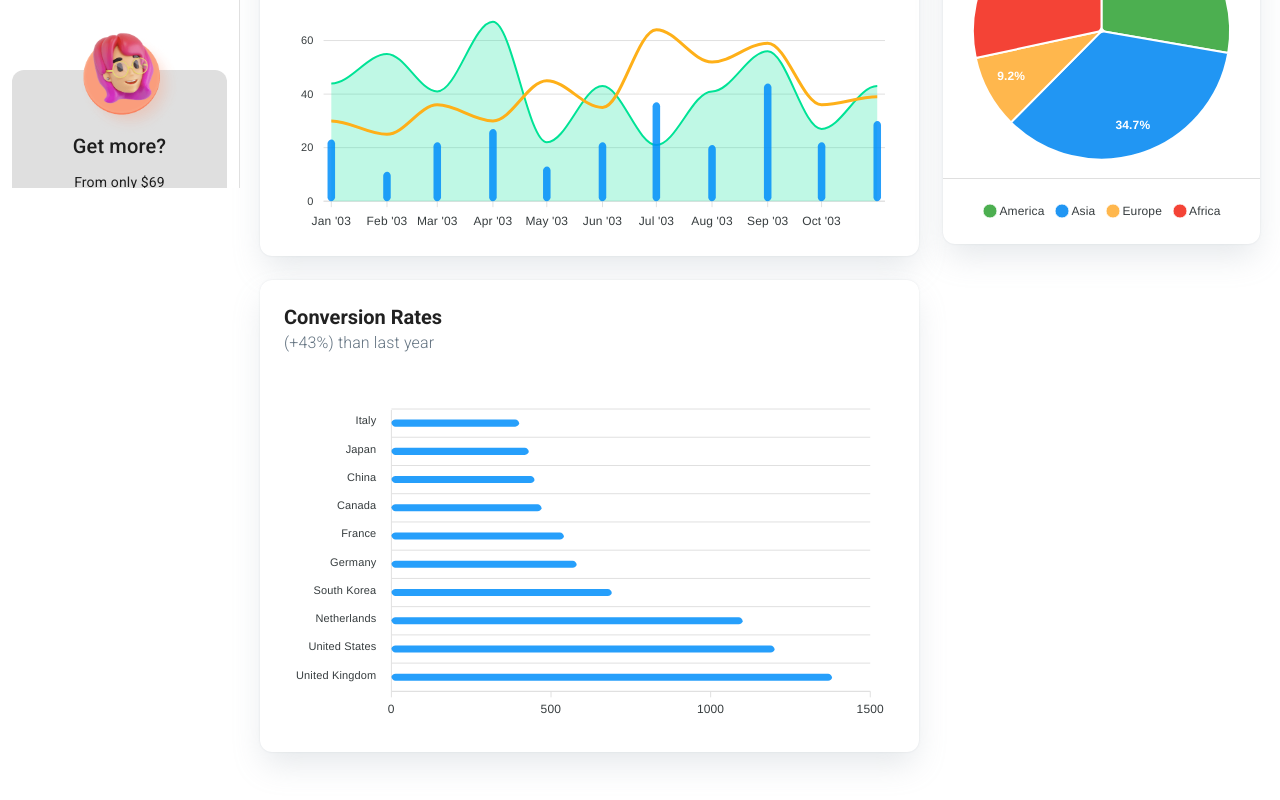
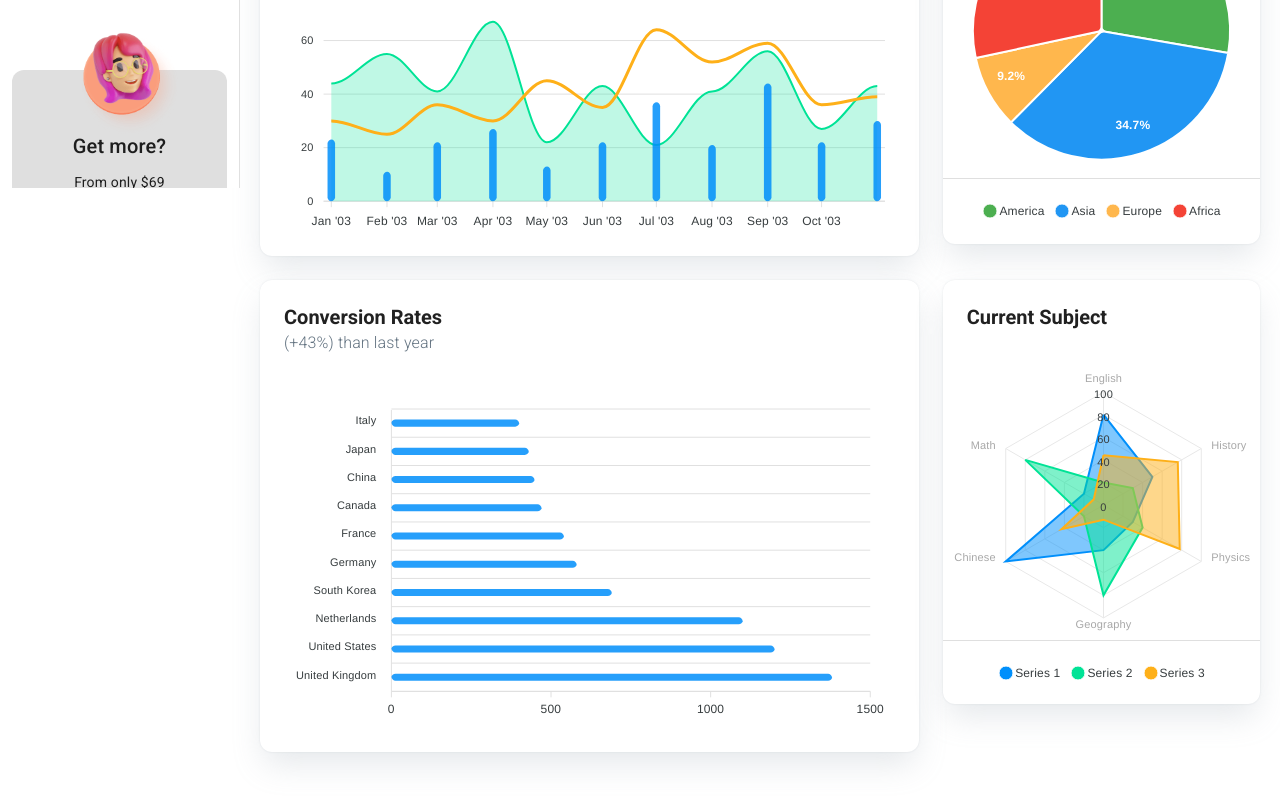
Before and after one commit to super-austin/MUISample, a React (Create React App) app: page /dashboard in a window 1280 px wide. Shown: the part 612-1412 px from the top of the page. Built offline with nearby package versions, Linux system fonts and the light colour scheme.

Commit message:
dash: added radar chart

```diff
--- /dev/null
+++ b/src/components/Dashboard/ChartCurrentSubject.js
@@ -0,0 +1,71 @@
+import { styled } from "@material-ui/styles";
+import DashCard from "./DashCard";
+import DashCardHeader from "./DashCardHeader";
+import { Box } from "@mui/system";
+import ReactApexChart from "react-apexcharts";
+
+const DivStyle = styled(Box)(({ theme }) => ({
+  paddingTop: theme.spacing(1),
+  "& .apexcharts-legend": {
+    borderTop: `1px solid ${theme.palette.gray.light}`,
+    padding: `20px 4px 4px 4px`,
+  },
+}));
+
+// series data for radar
+const SERIES_DATA = [
+  {
+    name: "Series 1",
+    data: [80, 50, 30, 40, 100, 20],
+  },
+  {
+    name: "Series 2",
+    data: [20, 30, 40, 80, 20, 80],
+  },
+  {
+    name: "Series 3",
+    data: [44, 76, 78, 13, 43, 10],
+  },
+];
+
+const ChartCurrentSubject = () => {
+  const chartOptions = {
+    chart: { toolbar: { show: false } },
+    stroke: { width: 2 },
+    legend: {
+      position: "bottom",
+      horizontalAlign: "center",
+    },
+    markers: { size: 0 },
+    xaxis: {
+      categories: [
+        "English",
+        "History",
+        "Physics",
+        "Geography",
+        "Chinese",
+        "Math",
+      ],
+    },
+    fill: {
+      opacity: 0.5,
+    },
+  };
+
+  return (
+    <DashCard>
+      <DashCardHeader title="Current Subject" />
+
+      <DivStyle>
+        <ReactApexChart
+          options={chartOptions}
+          series={SERIES_DATA}
+          type="radar"
+          height={350}
+        />
+      </DivStyle>
+    </DashCard>
+  );
+};
+
+export default ChartCurrentSubject;
--- a/src/pages/Dashboard.js
+++ b/src/pages/Dashboard.js
@@ -1,5 +1,6 @@
 import { Grid, Link, Typography } from "@material-ui/core";
 import { styled } from "@material-ui/styles";
+import ChartCurrentSubject from "../components/Dashboard/ChartCurrentSubject";
 import ChartSiteVisits from "../components/Dashboard/ChartSiteVisits";
 import ConversionRate from "../components/Dashboard/ConversionRate";
 import CurrentVisits from "../components/Dashboard/CurrentVisits";
@@ -43,6 +44,11 @@ const Dashboard = () => {
         <Grid item xs={12} md={6} lg={8}>
           <ConversionRate />
         </Grid>
+
+        {/* Current Subject */}
+        <Grid item xs={12} md={6} lg={4}>
+          <ChartCurrentSubject />
+        </Grid>
       </GridContainerStyle>
     </>
   );
```
